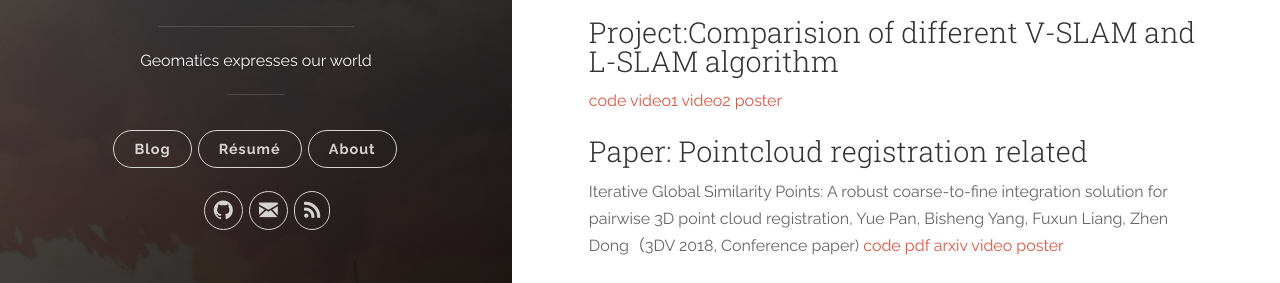
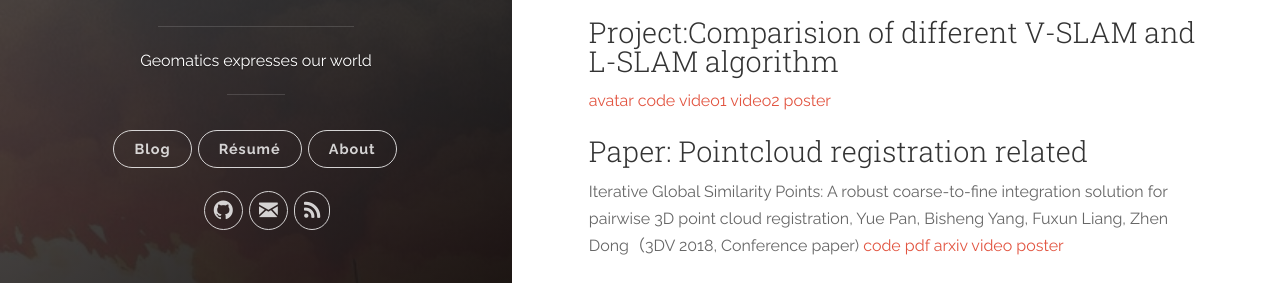
Before and after one commit to YuePanEdward/YuePanEdward.github.io, a Jekyll site: the page built from _posts/2018-09-01-about.md, in a window 1280 px wide and 900 px high, scrolled down 1673 px. Shown: the part 416-699 px from the top of the window. Built offline with Jekyll 4.4.1, drawn with Linux system fonts in a browser that asks for light colours.

Commit message:
Update 2018-09-01-about.md

```diff
--- a/_posts/2018-09-01-about.md
+++ b/_posts/2018-09-01-about.md
@@ -87,7 +87,7 @@ Organic solar battery investigation at Shanghai Institute of Technical Physics o
 [code](https://github.com/YuePanEdward/MeasureAPP)  [video](https://www.youtube.com/watch?v=qFWgM4C7igk&feature=youtu.be)
 
 ### Project:Comparision of different V-SLAM and L-SLAM algorithm
-
+[avatar]({{ site.baseurl }}/assets/o_MCE1.png)
 [code](https://github.com/YuePanEdward/Cartographer_ros-on-Jackal)  [video1](https://www.youtube.com/watch?v=wJPFnWXptLo)  [video2](https://www.youtube.com/watch?v=zGrvtwrzm64)  [poster]({{ site.baseurl }}/assets/poster_yue_pan.pdf)
 
 ### Paper: Pointcloud registration related
```
